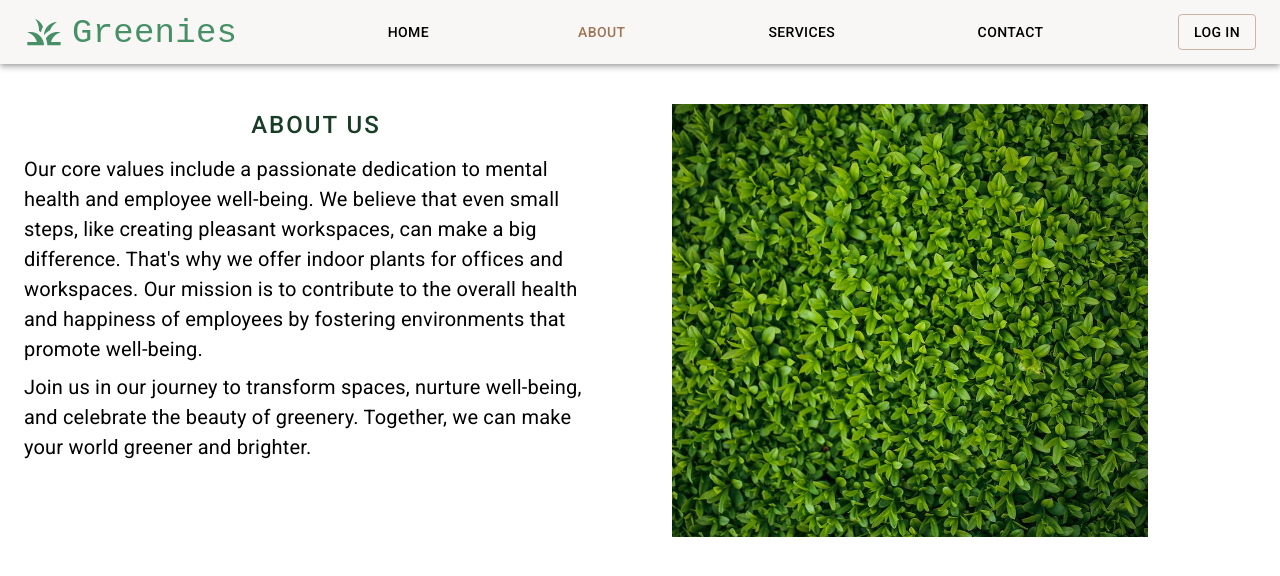
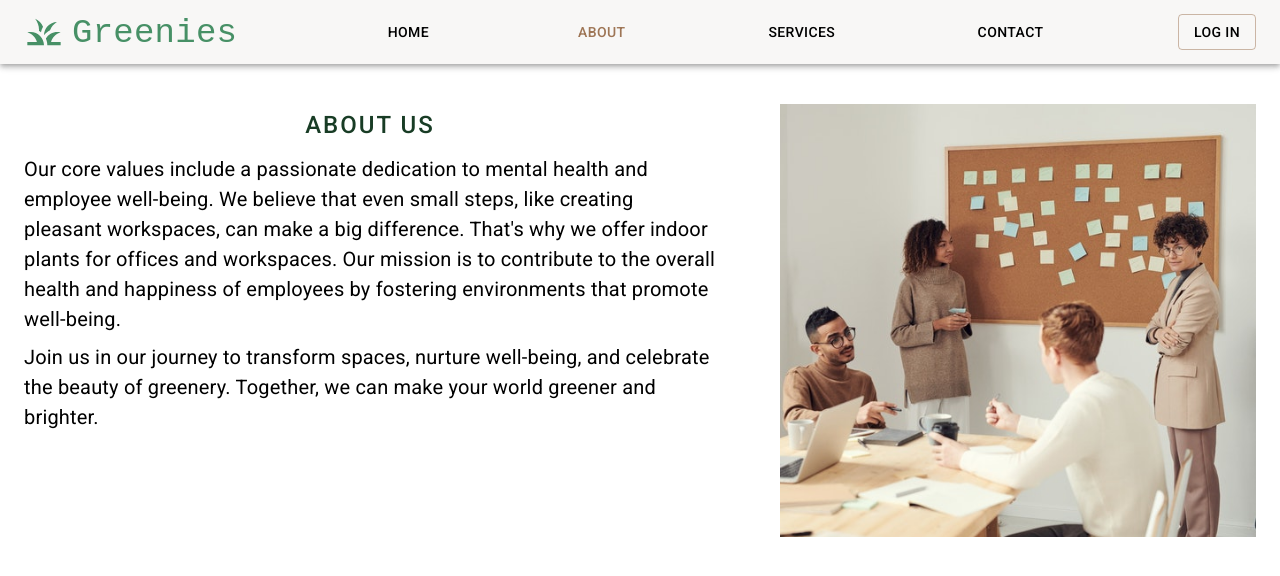
Before and after one commit to Tomi-Salminen/Ohjelmistoprojekti, a React (Vite) app in the folder frontend/: page /about in a window 1280 px wide. Shown: the top 576 px of the page. Built offline with nearby package versions, Linux system fonts and the light colour scheme; the HTML template or start-up script is replaced by a standard one.

Commit message:
aboutUs sivu valmis

```diff
--- a/frontend/src/pages/AboutPage.jsx
+++ b/frontend/src/pages/AboutPage.jsx
@@ -1,11 +1,11 @@
 import { Grid, Box, Typography, Stack } from '@mui/material';
-import testImg from '../images/leaves.jpg'
+import aboutUsImg from '../images/aboutUs.jpg';
 
 const AboutPage = () => {
     return (
         <div style={{paddingTop: "40px"}}>
             <Grid container spacing={8}>
-                <Grid item xs={12} sm={6}>
+                <Grid item sm={12} lg={7}>
                         <Typography variant="button"
                                     sx={{color: '#183c25', textTransform: "uppercase", fontSize: "24px", letterSpacing: "2px", paddintTop: "-10px", display: "flex", justifyContent: "center"}}>
                             ABOUT US
@@ -27,7 +27,7 @@ const AboutPage = () => {
                             greener and brighter.
                         </Typography>
                 </Grid>
-                <Grid item xs={12} sm={5}>
+                <Grid item sm={12} lg={5}>
                     <Box component="img"
                                 sx={{
                                     width: "100%",
@@ -35,7 +35,7 @@ const AboutPage = () => {
                                     aspectRatio: 3.3/3,
                                     objectPosition: "50% 80%"
                                 }}
-                                src={testImg} />
+                                src={aboutUsImg} />
                 </Grid>
             </Grid>
         </div>
```
Also changed, not shown: frontend/src/images/aboutUs.jpg (added), 1 other file (tests, documents, lock files or other folders).
